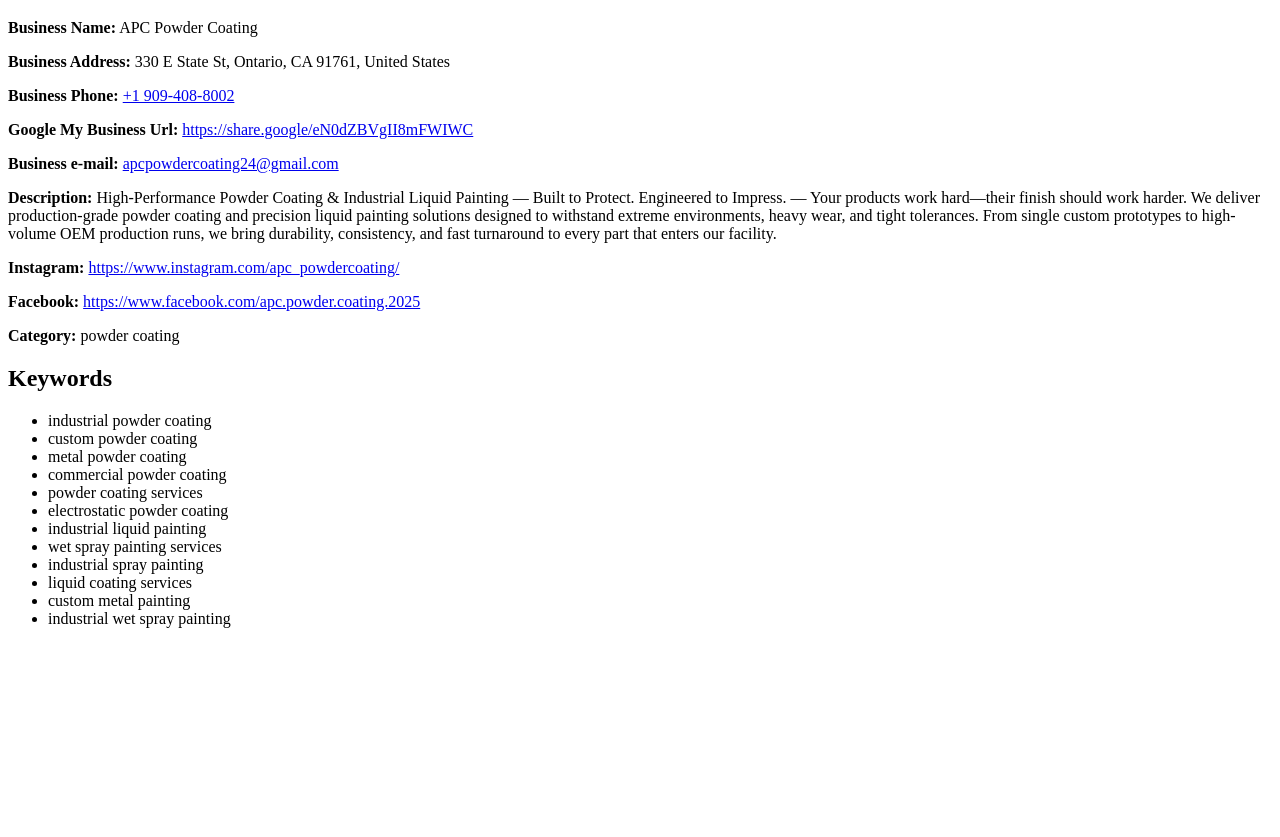
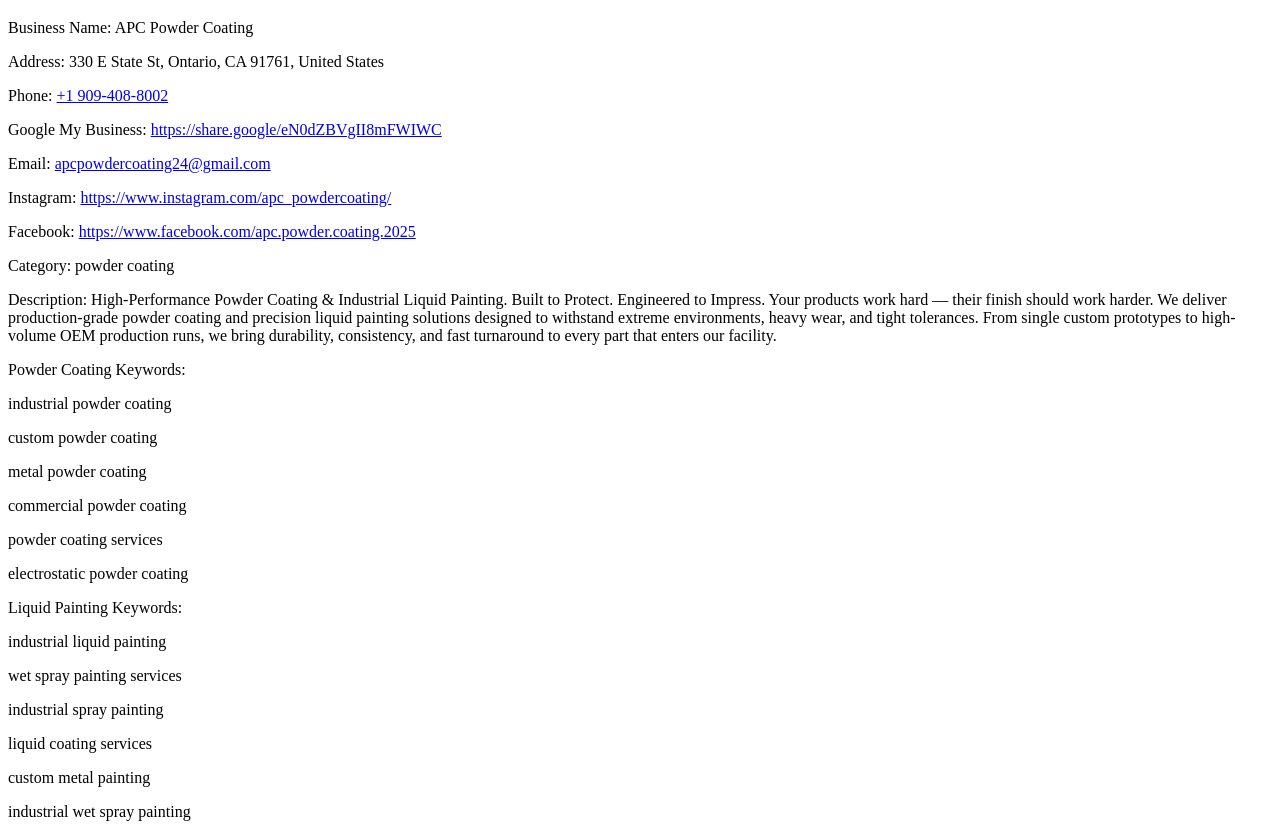
Before and after one commit to apcpowdercoating/apc-powder-coating, a plain HTML site: page index.html in a window 1280 px wide. Shown: the part 61-898 px from the top of the page. Before the commit the page ends 800 px from the top, so only its background shows below. Drawn offline with Linux system fonts and the light colour scheme.

Commit message:
Update index.html to exact APC Powder Coating details
Updated business information and added keywords for powder coating and liquid painting.

```diff
--- a/index.html
+++ b/index.html
@@ -3,35 +3,58 @@
 <head>
 <meta charset="utf-8">
 <meta name="viewport" content="width=device-width, initial-scale=1">
+<meta name="author" content="APC Powder Coating">
 <title>APC Powder Coating</title>
 </head>
 <body>
 <main>
 <h1>APC Powder Coating</h1>
-<p><strong>Business Name:</strong> APC Powder Coating</p>
-<p><strong>Business Address:</strong> 330 E State St, Ontario, CA 91761, United States</p>
-<p><strong>Business Phone:</strong> <a href="tel:+19094088002">+1 909-408-8002</a></p>
-<p><strong>Google My Business Url:</strong> <a href="https://share.google/eN0dZBVgII8mFWIWC">https://share.google/eN0dZBVgII8mFWIWC</a></p>
-<p><strong>Business e-mail:</strong> <a href="mailto:apcpowdercoating24@gmail.com">apcpowdercoating24@gmail.com</a></p>
-<p><strong>Description:</strong> High-Performance Powder Coating &amp; Industrial Liquid Painting — Built to Protect. Engineered to Impress. — Your products work hard—their finish should work harder. We deliver production-grade powder coating and precision liquid painting solutions designed to withstand extreme environments, heavy wear, and tight tolerances. From single custom prototypes to high-volume OEM production runs, we bring durability, consistency, and fast turnaround to every part that enters our facility.</p>
-<p><strong>Instagram:</strong> <a href="https://www.instagram.com/apc_powdercoating/">https://www.instagram.com/apc_powdercoating/</a></p>
-<p><strong>Facebook:</strong> <a href="https://www.facebook.com/apc.powder.coating.2025">https://www.facebook.com/apc.powder.coating.2025</a></p>
-<p><strong>Category:</strong> powder coating</p>
-<h2>Keywords</h2>
-<ul>
-<li>industrial powder coating</li>
-<li>custom powder coating</li>
-<li>metal powder coating</li>
-<li>commercial powder coating</li>
-<li>powder coating services</li>
-<li>electrostatic powder coating</li>
-<li>industrial liquid painting</li>
-<li>wet spray painting services</li>
-<li>industrial spray painting</li>
-<li>liquid coating services</li>
-<li>custom metal painting</li>
-<li>industrial wet spray painting</li>
-</ul>
+
+<p>Business Name: APC Powder Coating</p>
+
+<p>Address: 330 E State St, Ontario, CA 91761, United States</p>
+
+<p>Phone: <a href="tel:+19094088002">+1 909-408-8002</a></p>
+
+<p>Google My Business: <a href="https://share.google/eN0dZBVgII8mFWIWC">https://share.google/eN0dZBVgII8mFWIWC</a></p>
+
+<p>Email: <a href="mailto:apcpowdercoating24@gmail.com">apcpowdercoating24@gmail.com</a></p>
+
+<p>Instagram: <a href="https://www.instagram.com/apc_powdercoating/">https://www.instagram.com/apc_powdercoating/</a></p>
+
+<p>Facebook: <a href="https://www.facebook.com/apc.powder.coating.2025">https://www.facebook.com/apc.powder.coating.2025</a></p>
+
+<p>Category: powder coating</p>
+
+<p>Description: High-Performance Powder Coating &amp; Industrial Liquid Painting. Built to Protect. Engineered to Impress. Your products work hard — their finish should work harder. We deliver production-grade powder coating and precision liquid painting solutions designed to withstand extreme environments, heavy wear, and tight tolerances. From single custom prototypes to high-volume OEM production runs, we bring durability, consistency, and fast turnaround to every part that enters our facility.</p>
+
+<p>Powder Coating Keywords:</p>
+
+<p>industrial powder coating</p>
+
+<p>custom powder coating</p>
+
+<p>metal powder coating</p>
+
+<p>commercial powder coating</p>
+
+<p>powder coating services</p>
+
+<p>electrostatic powder coating</p>
+
+<p>Liquid Painting Keywords:</p>
+
+<p>industrial liquid painting</p>
+
+<p>wet spray painting services</p>
+
+<p>industrial spray painting</p>
+
+<p>liquid coating services</p>
+
+<p>custom metal painting</p>
+
+<p>industrial wet spray painting</p>
 </main>
 </body>
 </html>
```
